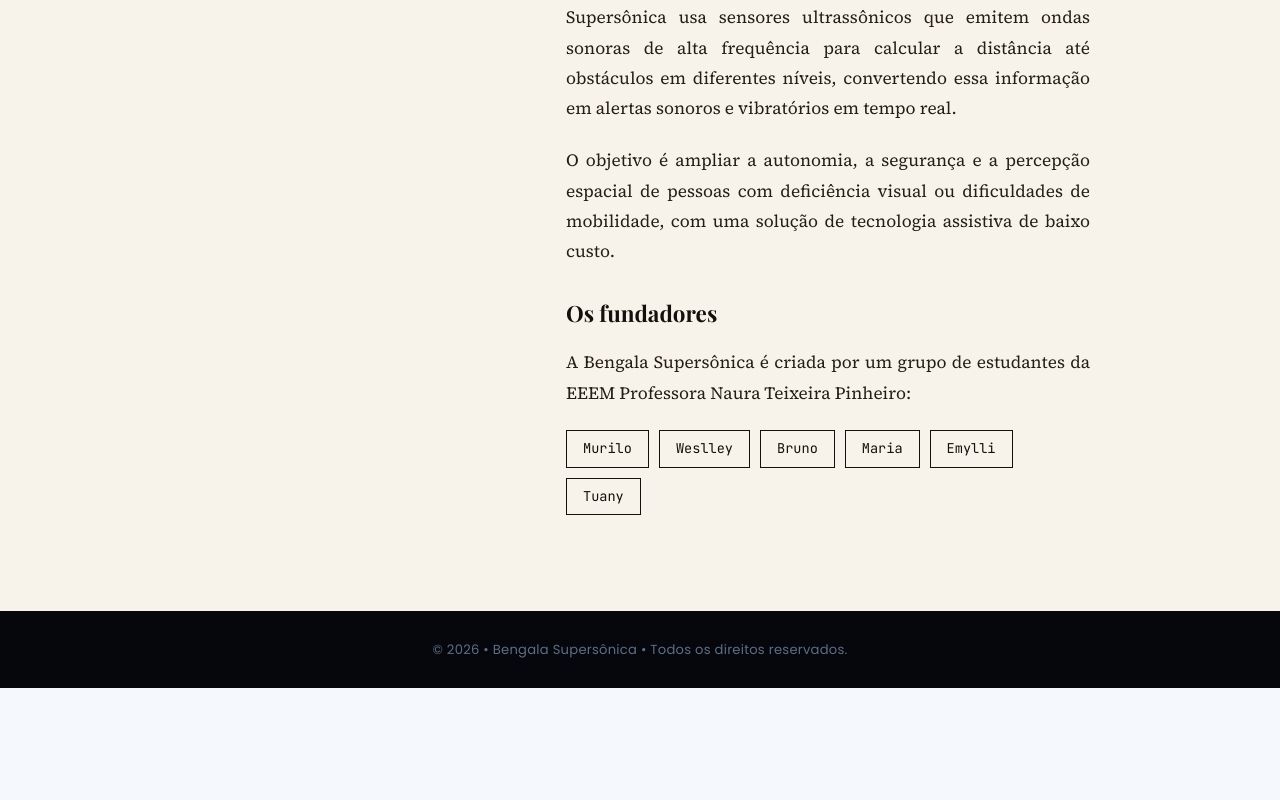
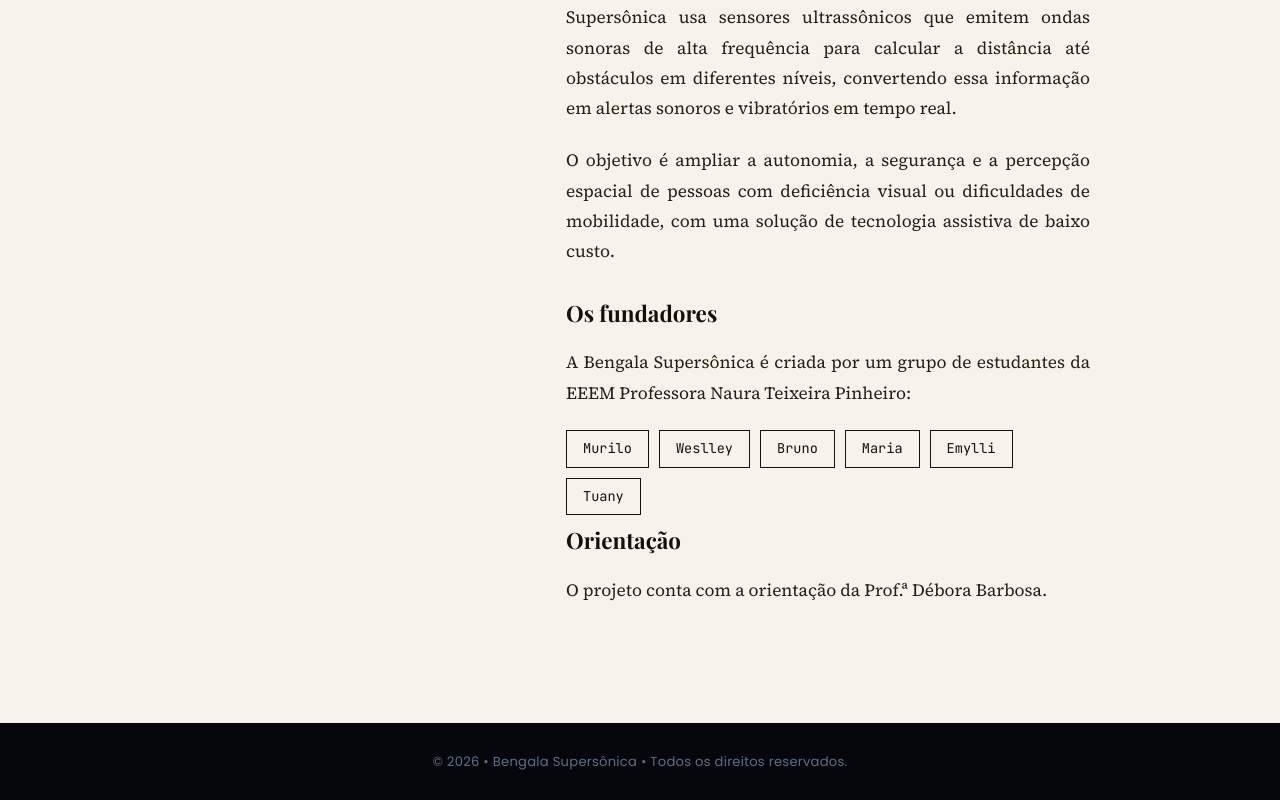
Before and after one commit to rewalltech/RWT-React, a React (Vite) app: page /historia in a window 1280 px wide. Shown: the part 1707-2507 px from the top of the page. Before the commit the page ends 2395 px from the top, so only its background shows below. Built offline with nearby package versions, Linux system fonts and the light colour scheme.

Commit message:
adicionei a orientadora

```diff
--- a/src/pages/Historia.jsx
+++ b/src/pages/Historia.jsx
@@ -97,6 +97,11 @@ export default function Historia() {
                 <li>Emylli</li>
                 <li>Tuany</li>
               </ul>
+
+              <h3 className="jornal-subtitulo-secao">Orientação</h3>
+              <p>
+                O projeto conta com a orientação da Prof.ª Débora Barbosa.
+              </p>
             </div>
           </div>
         </article>
```
